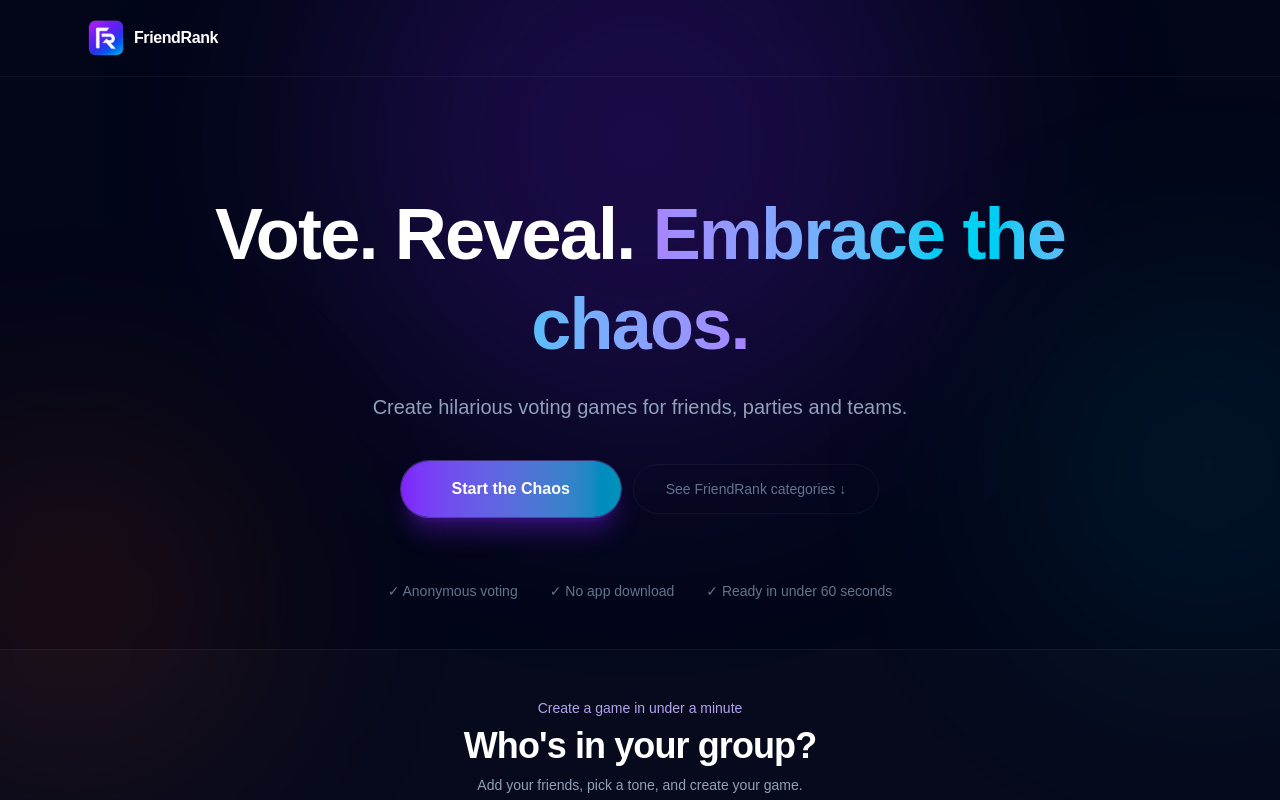
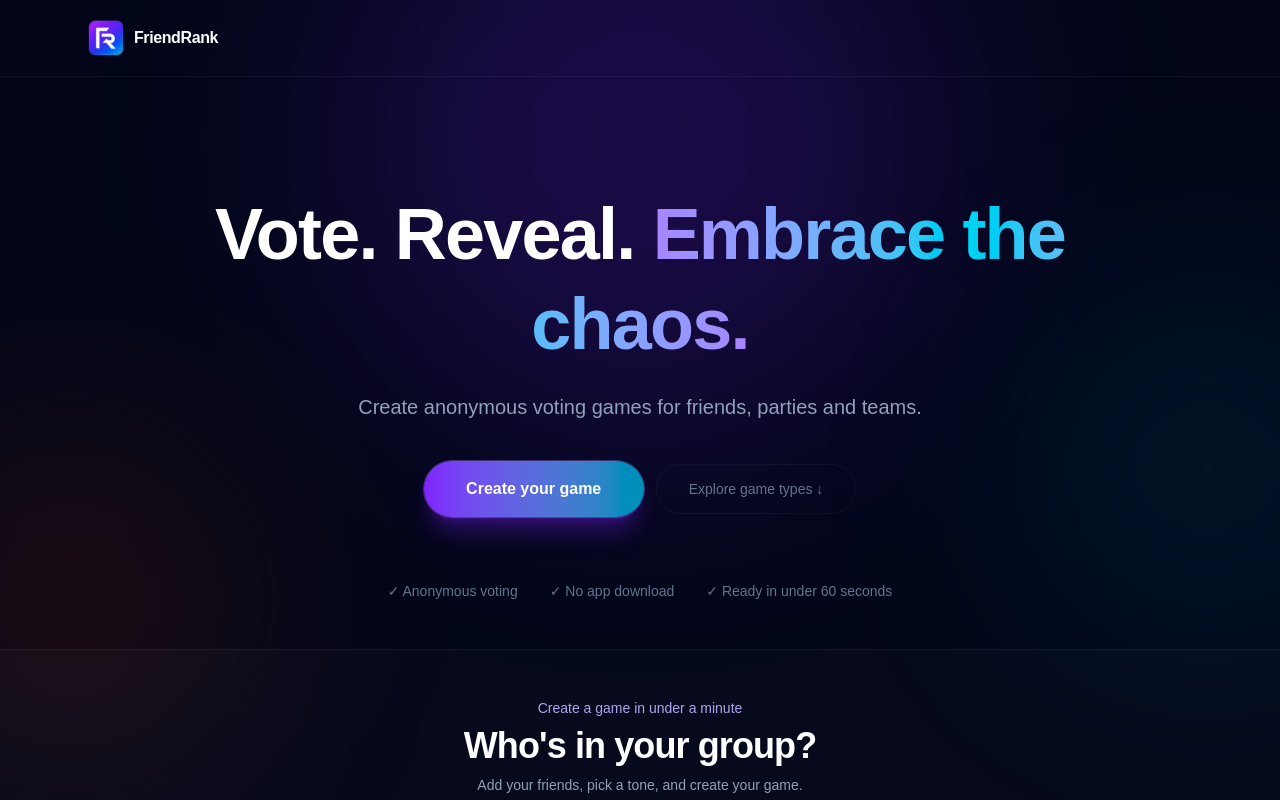
Before and after one commit to BreitlingVibe/friendrank, a Next.js app: page / in a window 1280 px wide. Shown: the top 800 px of the page. Built offline with nearby package versions, Linux system fonts and the light colour scheme; no server answers.

Commit message:
Improve homepage hero messaging

```diff
--- a/components/homepage/home-page.tsx
+++ b/components/homepage/home-page.tsx
@@ -367,7 +367,7 @@ export default function Home() {
           </h1>
 
           <p className="mx-auto mt-6 max-w-2xl text-lg text-slate-400 sm:text-xl">
-            Create hilarious voting games for friends, parties and teams.
+            Create anonymous voting games for friends, parties and teams.
           </p>
 
           <div className="mt-10 flex flex-col items-stretch gap-3 sm:flex-row sm:items-center sm:justify-center">
@@ -379,7 +379,7 @@ export default function Home() {
               }}
               className="relative w-full rounded-full bg-gradient-to-r from-violet-600 to-cyan-600 px-8 py-4 text-base font-semibold shadow-xl shadow-violet-600/30 ring-1 ring-violet-400/35 transition duration-200 hover:from-violet-500 hover:to-cyan-500 hover:shadow-violet-500/45 hover:ring-violet-400/55 active:scale-[0.99] motion-reduce:active:scale-100 sm:w-auto sm:min-w-[220px]"
             >
-              Start the Chaos
+              Create your game
             </button>
             <button
               type="button"
@@ -389,7 +389,7 @@ export default function Home() {
               }}
               className="w-full rounded-full border border-white/5 bg-transparent px-8 py-3.5 text-sm font-medium text-slate-500 transition duration-200 hover:border-white/10 hover:bg-white/[0.03] hover:text-slate-300 sm:w-auto"
             >
-              See FriendRank categories ↓
+              Explore game types ↓
             </button>
           </div>
 
```
